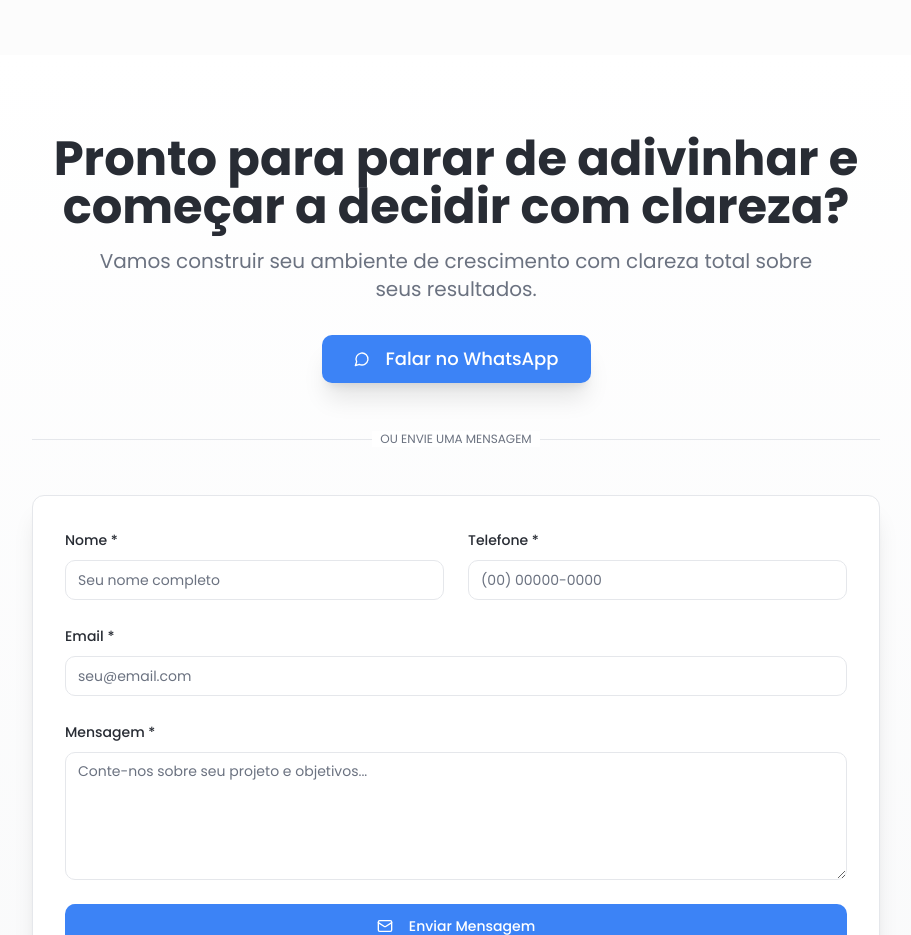
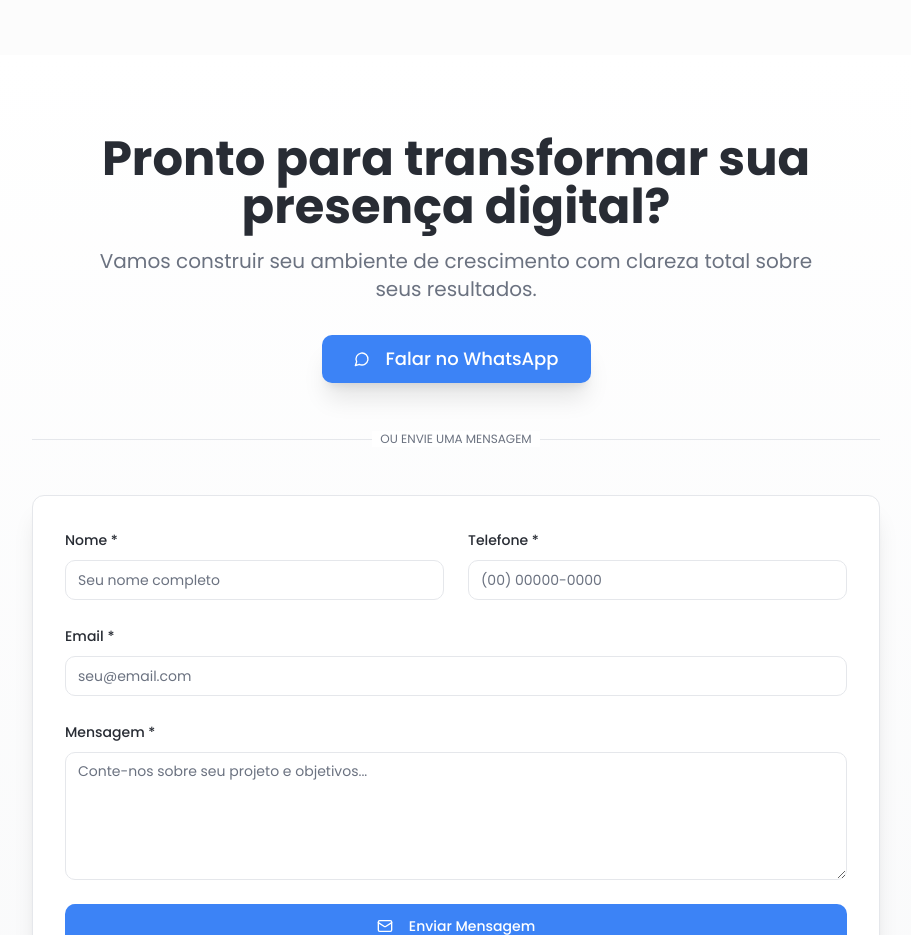
Before and after one commit to neurastudioia-oss/neura-ai-craft, a React (Vite) app: page / in a window 1280 px wide. Shown: the part 4320-5255 px from the top of the page, without its empty margins (184-1095 px from the left). Built offline with nearby package versions, Linux system fonts and the light colour scheme; the HTML template or start-up script is replaced by a standard one.

Commit message:
Refactor Hero component text

```diff
--- a/src/components/ContactForm.tsx
+++ b/src/components/ContactForm.tsx
@@ -71,7 +71,7 @@ const ContactForm = () => {
       <div className="container px-4 sm:px-6 max-w-4xl mx-auto">
         <div className="text-center mb-8 sm:mb-12 animate-fade-in">
           <h2 className="text-2xl sm:text-3xl md:text-4xl lg:text-5xl font-bold mb-3 sm:mb-4 px-2">
-            Pronto para parar de adivinhar e começar a decidir com clareza?
+            Pronto para transformar sua presença digital?
           </h2>
           <p className="text-base sm:text-lg md:text-xl text-muted-foreground max-w-3xl mx-auto mb-6 sm:mb-8 px-4">
             Vamos construir seu ambiente de crescimento com clareza total sobre seus resultados.
```
